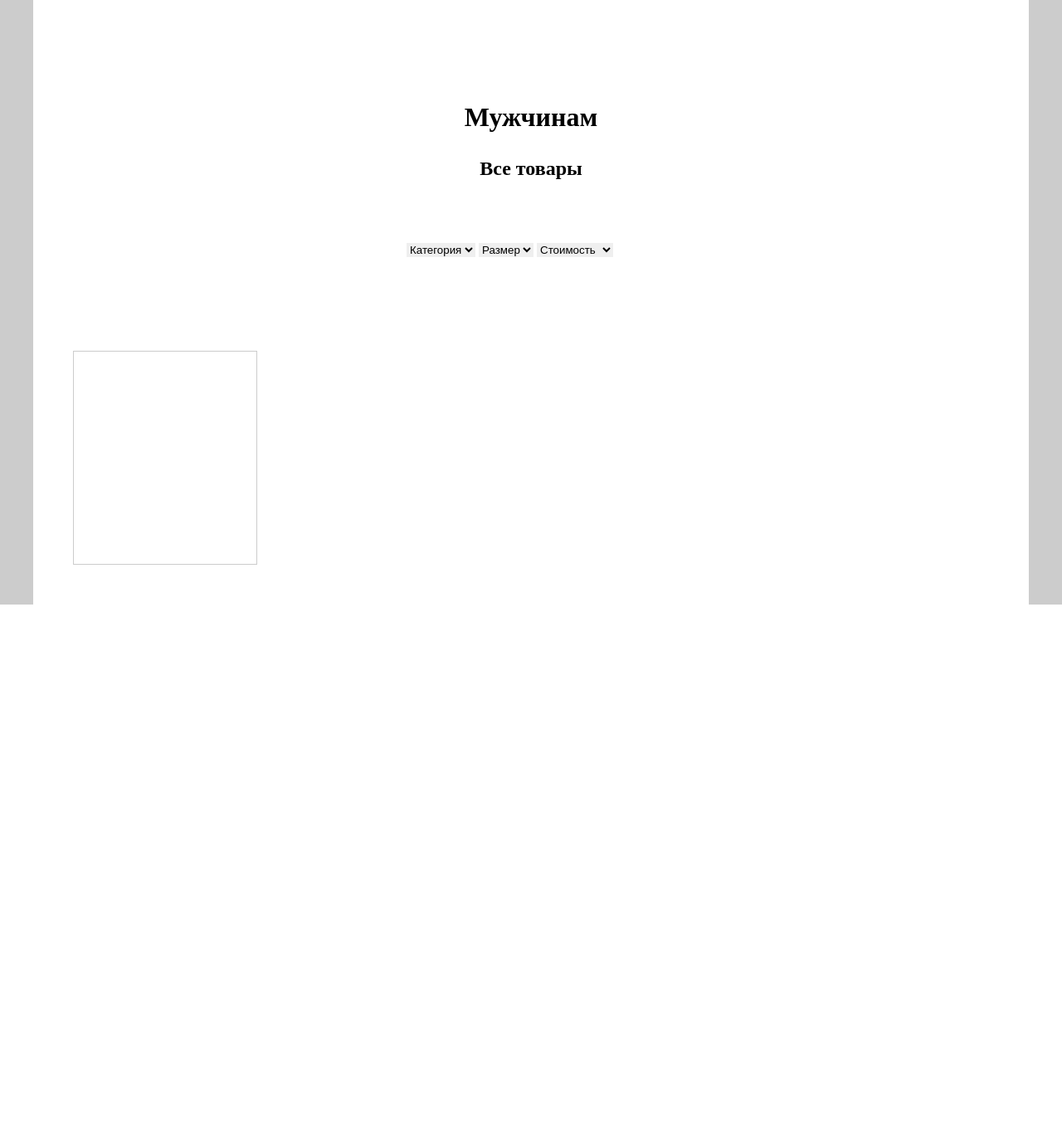
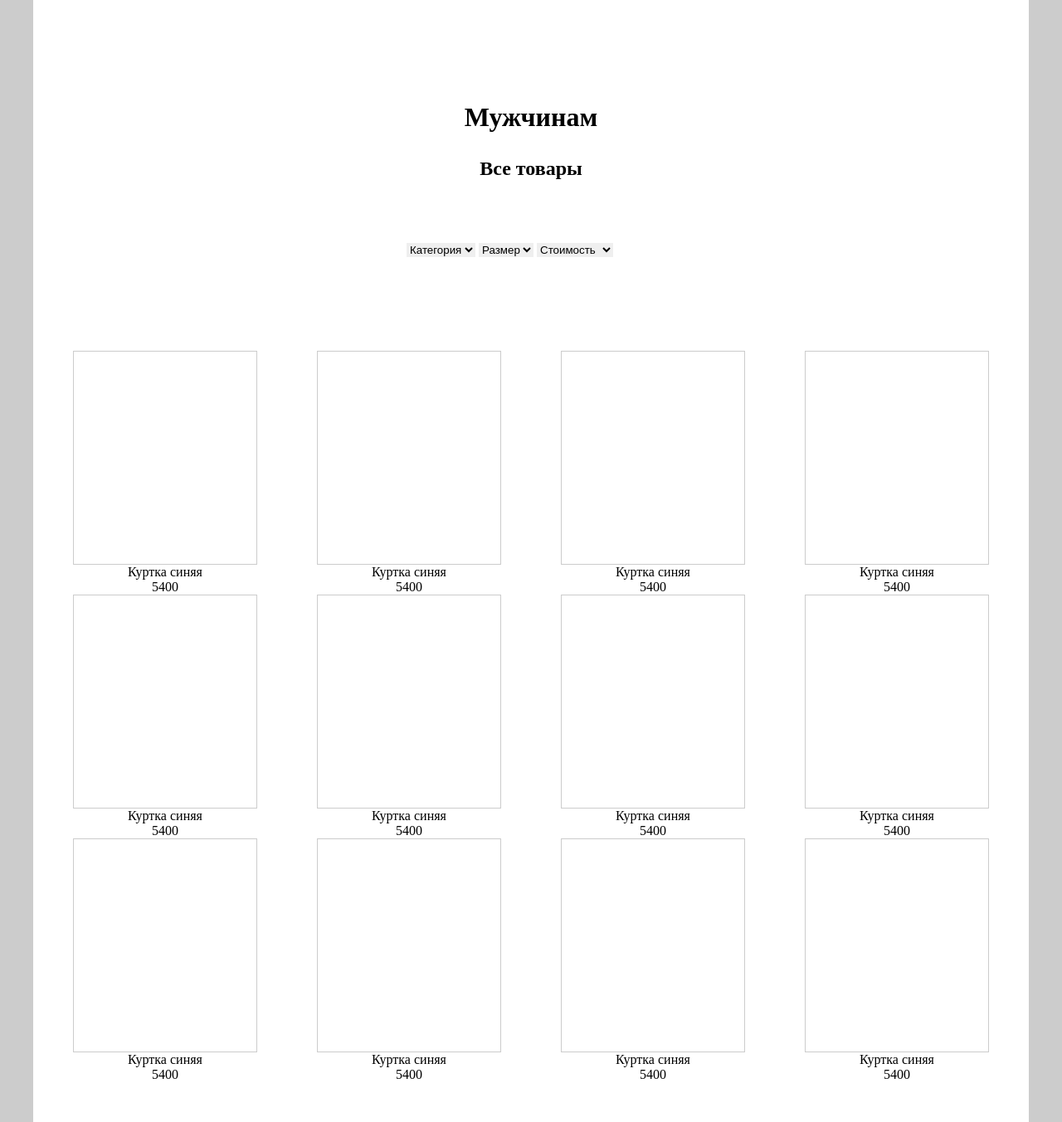
Before and after one commit to damarrus/project0408, a PHP site: page /catalog.php in a window 1280 px wide. Shown: the whole page at 83% size. Before the commit the page ends 729 px from the top, so only its background shows below. Run offline with PHP 8.4, Linux system fonts and the light colour scheme.

Commit message:
добавил элементов

```diff
--- a/css/catalog.css
+++ b/css/catalog.css
@@ -54,3 +54,11 @@ padding: 48px;
     border: 1px rgb(204, 204, 204) solid;
 
 }
+
+.description {
+    text-align: center;
+}
+
+.price {
+    text-align: center;
+}
--- a/views/catalog.php
+++ b/views/catalog.php
@@ -20,7 +20,7 @@
             <select name="size" id="">
                 <option>Размер</option>
             </select>
-            <select name="price" id="">
+            <select name="cost" id="">
                 <option>Стоимость</option>
                 <option>0-1000</option>
                 <option>1000-3000</option>
@@ -31,7 +31,63 @@
     <div class="products">
         <div class="item">
             <div class="product"></div>
-            <p class=""> </p>
+            <p class="description">Куртка синяя</p>
+            <p class="price">5400</p>
+        </div>
+        <div class="item">
+            <div class="product"></div>
+            <p class="description">Куртка синяя</p>
+            <p class="price">5400</p>
+        </div>
+        <div class="item">
+            <div class="product"></div>
+            <p class="description">Куртка синяя</p>
+            <p class="price">5400</p>
+        </div>
+        <div class="item">
+            <div class="product"></div>
+            <p class="description">Куртка синяя</p>
+            <p class="price">5400</p>
+        </div>
+        <div class="item">
+            <div class="product"></div>
+            <p class="description">Куртка синяя</p>
+            <p class="price">5400</p>
+        </div>
+        <div class="item">
+            <div class="product"></div>
+            <p class="description">Куртка синяя</p>
+            <p class="price">5400</p>
+        </div>
+        <div class="item">
+            <div class="product"></div>
+            <p class="description">Куртка синяя</p>
+            <p class="price">5400</p>
+        </div>
+        <div class="item">
+            <div class="product"></div>
+            <p class="description">Куртка синяя</p>
+            <p class="price">5400</p>
+        </div>
+        <div class="item">
+            <div class="product"></div>
+            <p class="description">Куртка синяя</p>
+            <p class="price">5400</p>
+        </div>
+        <div class="item">
+            <div class="product"></div>
+            <p class="description">Куртка синяя</p>
+            <p class="price">5400</p>
+        </div>
+        <div class="item">
+            <div class="product"></div>
+            <p class="description">Куртка синяя</p>
+            <p class="price">5400</p>
+        </div>
+        <div class="item">
+            <div class="product"></div>
+            <p class="description">Куртка синяя</p>
+            <p class="price">5400</p>
         </div>
     </div>
 
```
